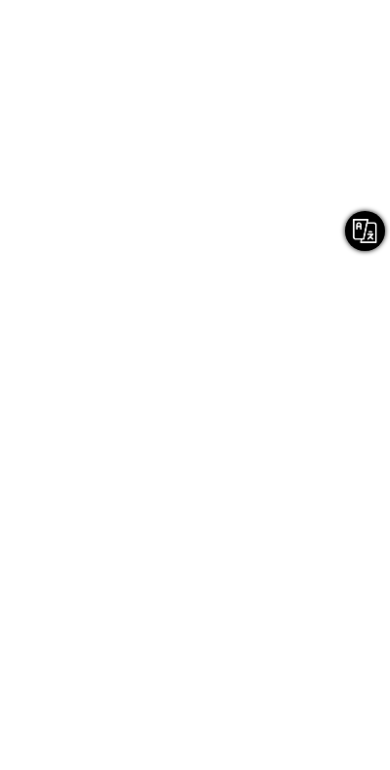
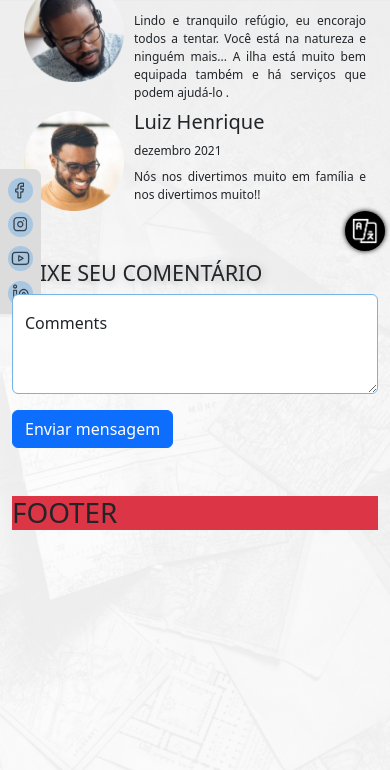
Before and after one commit to duartecgustavo/GulliverTraveller, a PHP site: page / in a window 390 px wide. Shown: the top 770 px of the page. Run offline with PHP 8.4, Linux system fonts and the light colour scheme; some libraries are stand-ins or nearby versions.

Commit message:
Criadas sessões de Feedback e para enviar comentários, além de barra de icones para rees sociais

```diff
--- a/index.html
+++ b/index.html
@@ -6,9 +6,10 @@
     <meta http-equiv="X-UA-Compatible" content="IE=edge">
     <meta name="viewport" content="width=device-width, initial-scale=1.0">
 
-
     <!-- Importação CSS -->
     <link rel="stylesheet" href="./styles/global.css">
+    <link rel="stylesheet" href="./styles/acessibilidade.css">
+    <link rel="stylesheet" href="./styles/trocarLingua.css">
 
     <!-- Icone da aba no navegador -->
     <link rel="icon" type="image/x-icon" href="./imagens/favicon.png">
@@ -37,13 +38,68 @@
     <button class="buttonChangeLang" onClick="changeLanguage()"><img src="./imagens/trocar_lingua.png" alt=""></button>
     <!-- Trocar de lingua -->
 
+    <!-- redes sociais -->
+    <section class="section_redes">
+        <a href=""><img class="img_redes" src="./imagens/redes_sociais/facebook.png" alt=""></a>
+        <a href=""><img class="img_redes" src="./imagens/redes_sociais/intagram.png" alt=""></a>
+        <a href=""><img class="img_redes" src="./imagens/redes_sociais/youtube.png" alt=""></a>
+        <a href=""><img class="img_redes" src="./imagens/redes_sociais/linkedin.png" alt=""></a>
+    </section>
+    <!-- redes sociais -->
+
     <header class="bg-primary">
         <h1>HEADER</h1>
     </header>
 
 
-    <main class="bg-warning">
-        <h1>BODY</h1>
+    <main class="mt-5 mb-5">
+        <!-- FEEDBACK -->
+        <section class="container mb-5 section_feedback">
+            <h4>Compartilhe sua expriência,</h4>
+            <h5>faça uma avaliação.</h5>
+            <div class="row mb-3 mt-5">
+
+                <div class="container_feedback col-12 col-lg-4 col-md-6">
+                    <img src="./imagens//fotos/foto_1.png" alt="">
+                    <div class="box_feedback">
+                        <h5>Ana Carolina</h5>
+                        <p class="">dezembro 2021</p>
+                        <p>Excelente lugar recomendado apenas.
+                            As escadas ala principal quarto super tranquilo.
+                            Lo outro muito bem (Traduzido com o Google Traduzir)</p>
+                    </div>
+                </div>
+                <div class="container_feedback col-12 col-lg-4 col-md-6">
+                    <img src="./imagens//fotos/foto_2.png" alt="">
+                    <div class="box_feedback">
+                        <h5>Júlio</h5>
+                        <p class="">dezembro 2021</p>
+                        <p>Lindo e tranquilo refúgio, eu encorajo todos a tentar.
+                            Você está na natureza e ninguém mais...
+                            A ilha está muito bem equipada também e há serviços que podem ajudá-lo .</p>
+                    </div>
+                </div>
+                <div class="container_feedback col-12 col-lg-4 col-md-6">
+                    <img src="./imagens//fotos/foto_3.png" alt="">
+                    <div class="box_feedback">
+                        <h5>Luiz Henrique</h5>
+                        <p class="">dezembro 2021</p>
+                        <p>Nós nos divertimos muito em família e nos divertimos muito!!</p>
+                    </div>
+                </div>
+
+            </div>
+        </section>
+
+        <!-- CAIXA DE TEXTO -->
+        <section>
+            <h4>DEIXE SEU COMENTÁRIO</h4>
+            <div class="form-floating">
+                <textarea class="form-control" placeholder="Leave a comment here" id="floatingTextarea"></textarea>
+                <label for="floatingTextarea">Comments</label>
+            </div>
+            <button type="button" class="btn btn-primary mt-3">Enviar mensagem</button>
+        </section>
     </main>
 
 
@@ -62,28 +118,8 @@
 
 <!-- Acessibilidade libras -->
 <script src="https://vlibras.gov.br/app/vlibras-plugin.js"></script>
-<script>
-    new window.VLibras.Widget('https://vlibras.gov.br/app');
-</script>
-
+<script src="./scripts/acessibilidade.js"></script>
 <!-- Trocar de lingua -->
-<script>
-    function changeLanguage() {
-        var elemento = document.getElementById('testeId');
-        var classes = elemento.className.split(' ');
-        var getIndexChangeLangOpenDyslexic = classes.indexOf('changeLangOpenDyslexic');
-        var getIndexChangeLangPoppins = classes.indexOf('changeLangPoppins');
-
-        if (classes[0] === 'changeLangOpenDyslexic') {
-            classes.push('changeLangPoppins');
-            classes.splice(getIndexChangeLangOpenDyslexic, 1)
-            elemento.className = classes.join();
-        } else {
-            classes.push('changeLangOpenDyslexic');
-            classes.splice(getIndexChangeLangPoppins, 1)
-            elemento.className = classes.join();
-        }
-    }
-</script>
+<script src="./scripts/trocarLingua.js"></script>
 
 </html>
--- /dev/null
+++ b/scripts/acessibilidade.js
@@ -0,0 +1 @@
+new window.VLibras.Widget('https://vlibras.gov.br/app');
--- /dev/null
+++ b/scripts/trocarLingua.js
@@ -0,0 +1,16 @@
+function changeLanguage() {
+    var elemento = document.getElementById('testeId');
+    var classes = elemento.className.split(' ');
+    var getIndexChangeLangOpenDyslexic = classes.indexOf('changeLangOpenDyslexic');
+    var getIndexChangeLangPoppins = classes.indexOf('changeLangPoppins');
+
+    if (classes[0] === 'changeLangOpenDyslexic') {
+        classes.push('changeLangPoppins');
+        classes.splice(getIndexChangeLangOpenDyslexic, 1)
+        elemento.className = classes.join();
+    } else {
+        classes.push('changeLangOpenDyslexic');
+        classes.splice(getIndexChangeLangPoppins, 1)
+        elemento.className = classes.join();
+    }
+}
--- /dev/null
+++ b/styles/acessibilidade.css
@@ -0,0 +1,11 @@
+/* INICIO LIBRAS */
+.enabled {
+  margin-right: 5px;
+  margin-top: -43vh !important;
+}
+.access-button {
+  box-shadow: 0px 0px 5px rgb(0, 0, 0);
+  border-radius: 50px !important;
+  border: 0px;
+}
+/* FIM LIBRAS */
--- a/styles/global.css
+++ b/styles/global.css
@@ -42,14 +10,80 @@
   box-sizing: border-box;
 }
 
-/* INICIO LIBRAS */
-.enabled {
-  margin-right: 5px;
-  margin-top: -43vh !important;
+body {
+  background-image: url("../imagens/background.png");
+  background-repeat: no-repeat;
+  background-size: cover;
+  background-attachment: fixed;
+  background-position: center center;
 }
-.access-button {
-  box-shadow: 0px 0px 5px rgb(0, 0, 0);
-  border-radius: 50px !important;
-  border: 0px;
+
+p {
+  margin-bottom: 0px !important;
 }
-/* FIM LIBRAS */
+
+/* REDES SOCIAIS */
+
+.section_redes {
+  display: flex;
+  flex-direction: column;
+
+  position: fixed;
+  top: 20%;
+  left: 0;
+  gap: 8px;
+
+  border-radius: 0px 8px 8px 0px;
+  padding: 8px;
+  background-color: #dcdcdc;
+}
+.img_redes {
+  height: 25px;
+  width: 25px;
+}
+
+/* REDES SOCIAIS */
+
+/* FEEDBACK */
+
+.section_feedback > h4,
+.section_feedback > h5 {
+  text-align: center;
+  margin-bottom: 0px !important;
+}
+
+.container_feedback {
+  display: flex;
+  align-items: center;
+  gap: 10px;
+}
+
+.container_feedback > img {
+  width: 100px;
+  height: 100px;
+}
+
+.box_feedback > p {
+  font-size: 12px;
+  margin-bottom: 8px !important;
+  text-align: justify;
+}
+
+/* FEEDBACK */
+
+/* TEXT AREA */
+
+h4 {
+  text-shadow: 1px 1px 10px rgba(0, 0, 0, 0.29);
+  font-weight: bold;
+}
+textarea {
+  border: 1px solid #76b3e6 !important;
+  min-height: 100px !important;
+}
+
+.form-floating {
+  min-height: 100px;
+}
+
+/* TEXT AREA */
```
Also changed, not shown: other parts of styles/global.css (+0 -32 lines), styles/trocarLingua.css (added, +31 -0 lines), imagens/background.png (added), imagens/fotos/foto_1.png (added), imagens/fotos/foto_2.png (added), imagens/fotos/foto_3.png (added), imagens/redes_sociais/facebook.png (added), imagens/redes_sociais/intagram.png (added), imagens/redes_sociais/linkedin.png (added), imagens/redes_sociais/youtube.png (added), scripts/index.js (added).
